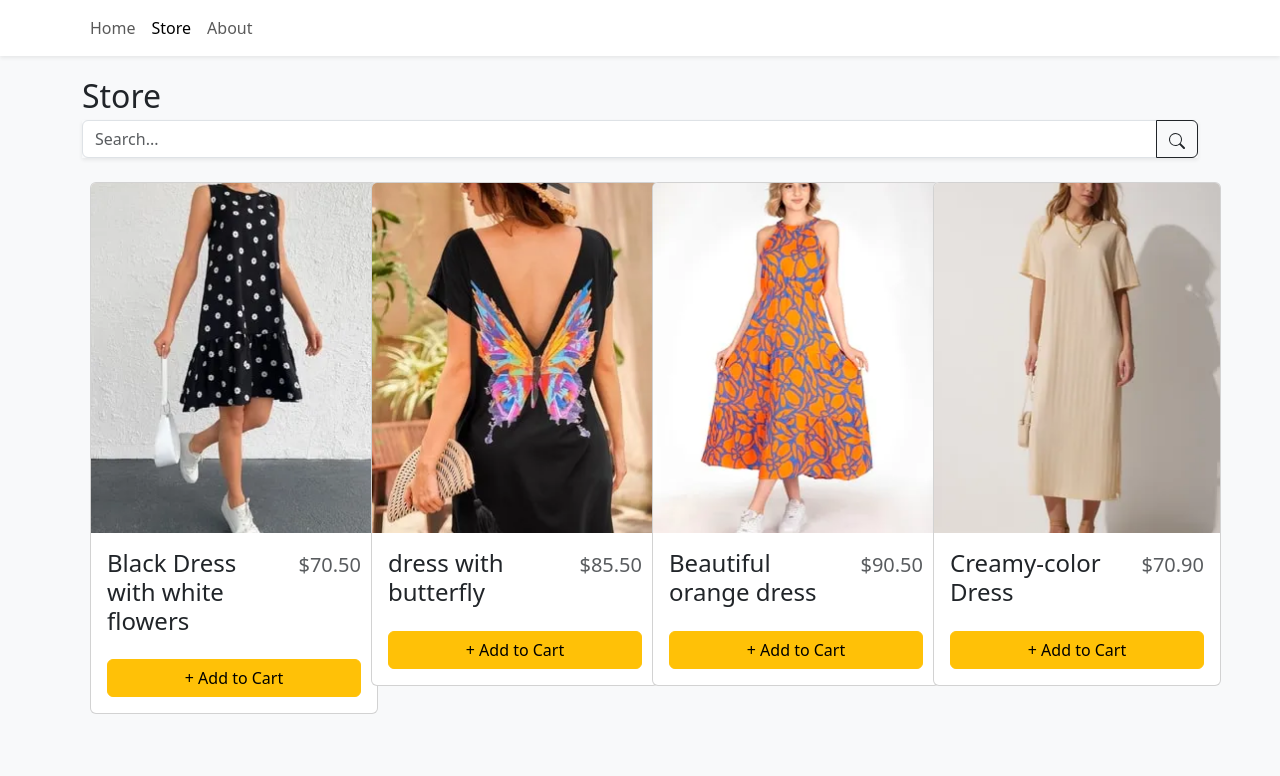
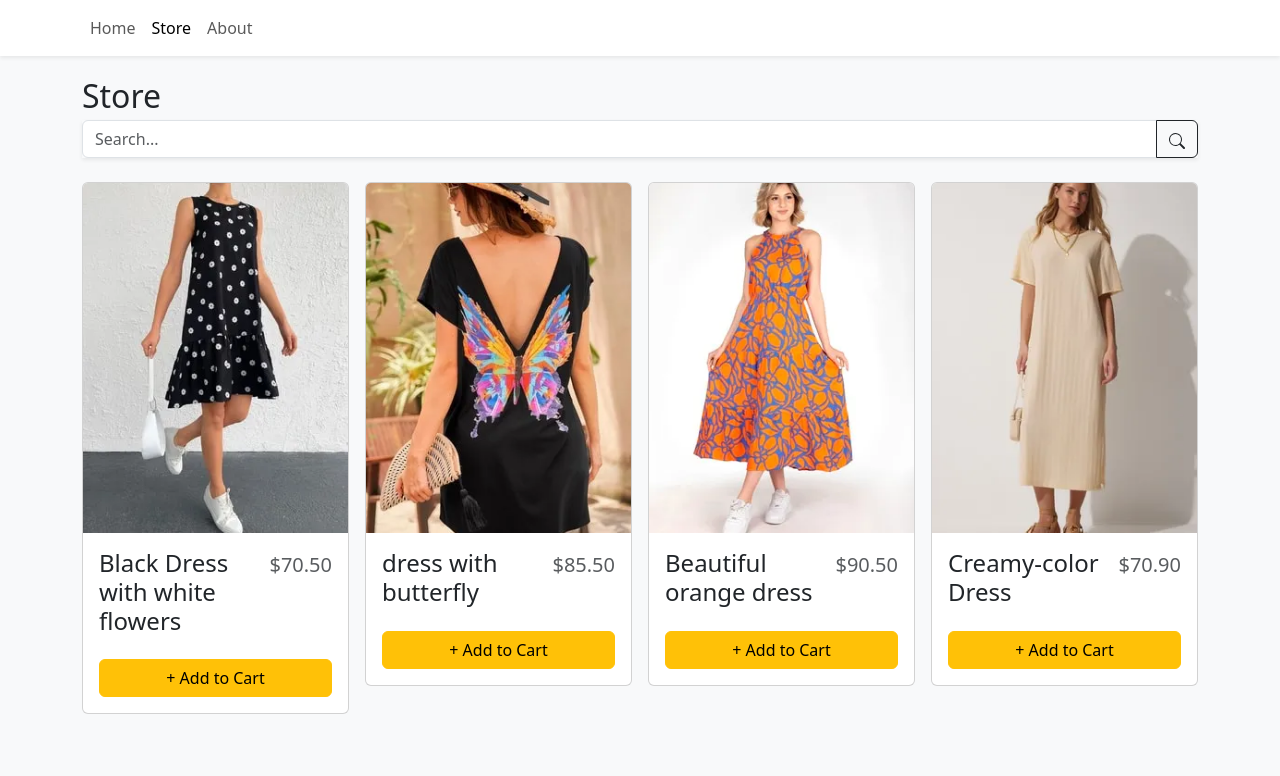
Before and after one commit to mekan-carl/e-commerce, a React (Vite) app: page /store in a window 1280 px wide. Shown: the top 776 px of the page. Built offline with nearby package versions, Linux system fonts and the light colour scheme.

Commit message:
changed flex of storeItems

```diff
--- a/src/components/StoreItem.tsx
+++ b/src/components/StoreItem.tsx
@@ -17,6 +17,7 @@ export default function StoreItem({ id, name, price, imgUrl }: StoreItemProps) {
   } = useShoppingCart();
   const quantity = getItemQuantity(id);
   return (
+    <div className="d-flex justify-content-center">
       <Card style={{ width: "18rem", marginBottom: "3rem" }}>
         <Card.Img
           variant="top"
@@ -77,5 +78,6 @@ export default function StoreItem({ id, name, price, imgUrl }: StoreItemProps) {
           </div>
         </Card.Body>
       </Card>
+    </div>
   );
 }
--- a/src/pages/Store.tsx
+++ b/src/pages/Store.tsx
@@ -7,7 +7,7 @@ export function Store() {
   return (
     <>
       <SearchInput />
-      <Row sm={1} md={2} lg={3} xl={4} className="g-3 ps-2">
+      <Row sm={1} md={2} lg={3} xl={4} className="g-3">
         {storeitems.map((item) => (
           <Col key={item.id}>
             <StoreItem {...item} />
```
Lines whose indentation alone changed are shown as unchanged.
